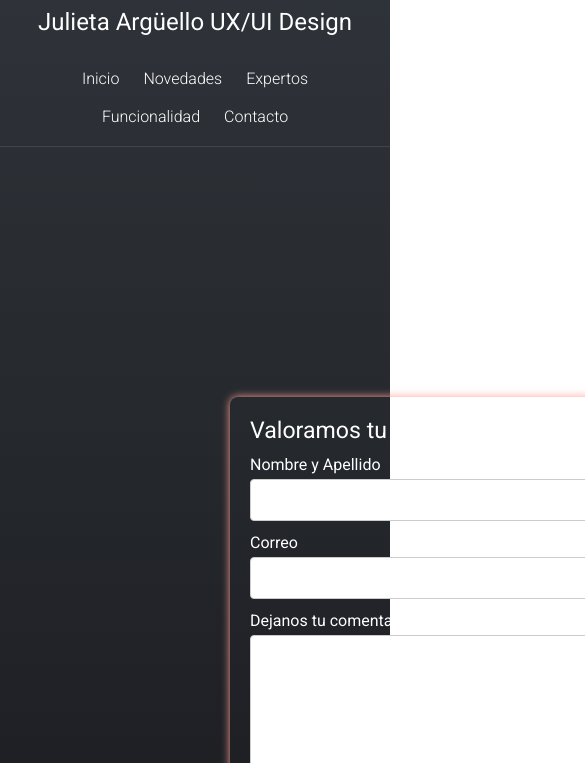
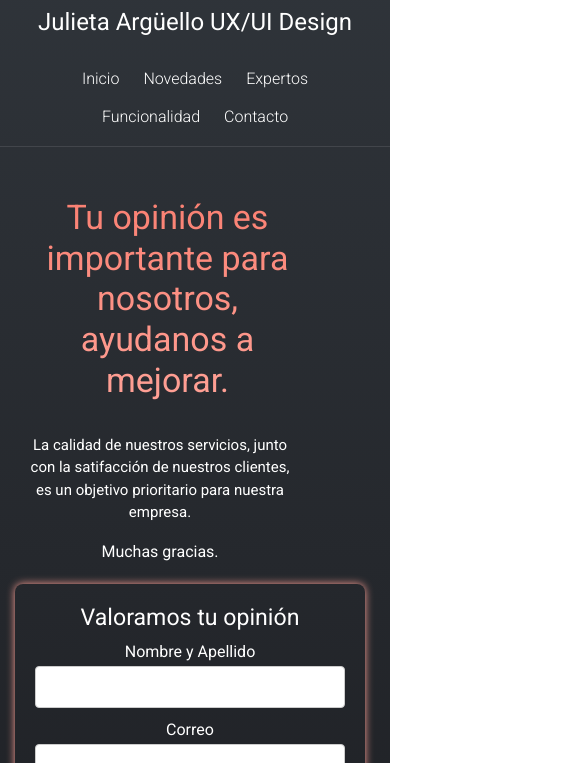
Before and after one commit to francoyanez/BingeTV-proyecto, a website: page pages/contacto.html in a window 390 px wide. Shown: the part 81-844 px from the top of the page, 585 px wide, since content can reach past the window. Drawn offline with nearby package versions, Linux system fonts and the light colour scheme.

Commit message:
cambios finales

```diff
--- a/scss/base/_mediaquerys.scss
+++ b/scss/base/_mediaquerys.scss
@@ -130,6 +130,35 @@
         width: 100%;
         padding: 30px 0;
     }
+
+.grid-contacto-container{
+    display: flex;
+    flex-direction: column;
+    justify-content: space-evenly;
+    text-align: center;
+}
+
+.grid-contacto-container div h2{
+    text-align: center;
+    padding: initial;
+    font-size: 51px;
+}
+
+.grid-contacto-container div section p{
+    text-align: center;
+    font-size: 20px;
+}
+
+.grid-contacto-container div section span{
+    font-size: 16px;
+}
+
+.formulario-coment{
+    max-width: 500px;
+    margin-bottom: 50px;
+    margin-left: 50px;
+    margin-top: auto;
+}
 }
 
 @media screen and (max-width:500px){
@@ -170,7 +199,7 @@
     }
 
     .container--modifier{
-        width: 90%;
+        width: 100%;
     }
 
     .newsletter{
@@ -200,4 +229,40 @@
     .download__logo{
         font-size: 30px;
     }
+
+    .grid-contacto-container{
+        display: flex;
+        flex-direction: column;
+        justify-content: space-evenly;
+        text-align: center;
+    }
+
+    .grid-image{
+        margin: 0 auto;
+    }
+
+    .grid-contacto-container div h2{
+        text-align: center;
+        padding: initial;
+        font-size: 34px;
+        margin-left: 45px;
+    }
+
+    .grid-contacto-container div section p{
+        text-align: center;
+        font-size: 15px;
+        margin-left: 30px;
+    }
+
+    .grid-contacto-container div section span{
+        font-size: 16px;
+        margin-left: 30px;
+    }
+
+    .formulario-coment{
+        max-width: 500px;
+        margin-bottom: 50px;
+        margin-left: 15px;
+        margin-top: auto;
+    }
 }
--- a/scss/components/_footer.scss
+++ b/scss/components/_footer.scss
@@ -96,7 +96,7 @@
 	color: #fff;
 	&__icon {
 		font-size: 14px;
-		color: #F4BD76;
+		color: #FFA196;
 		line-height: 20px;
 		margin-right: 4px;
 		&-modifier {
```
Also changed, not shown: css/estilos.css.
